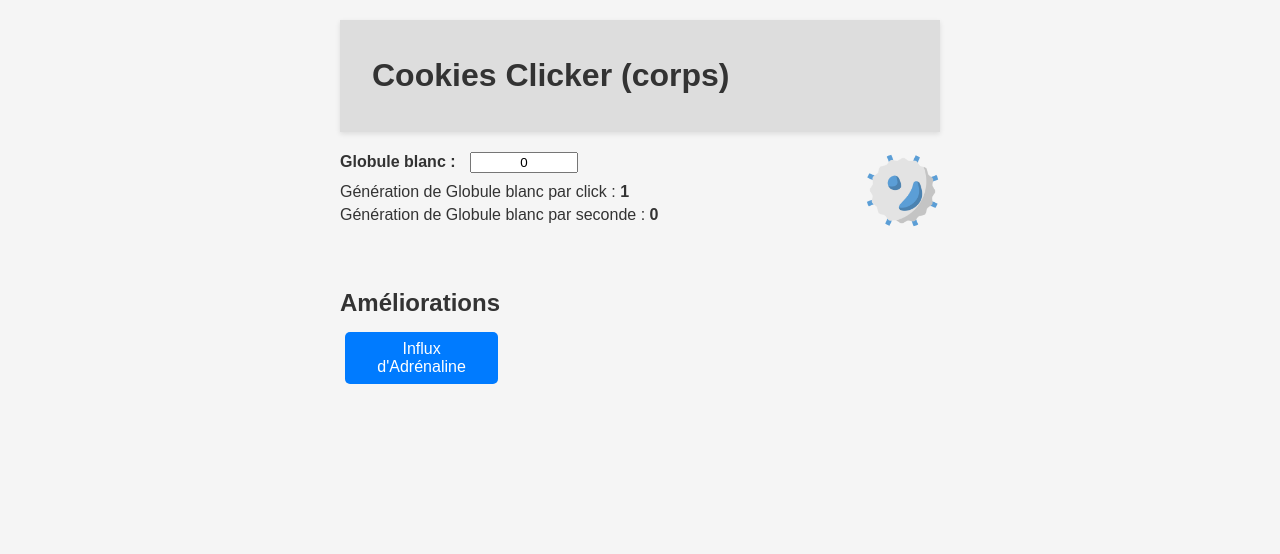
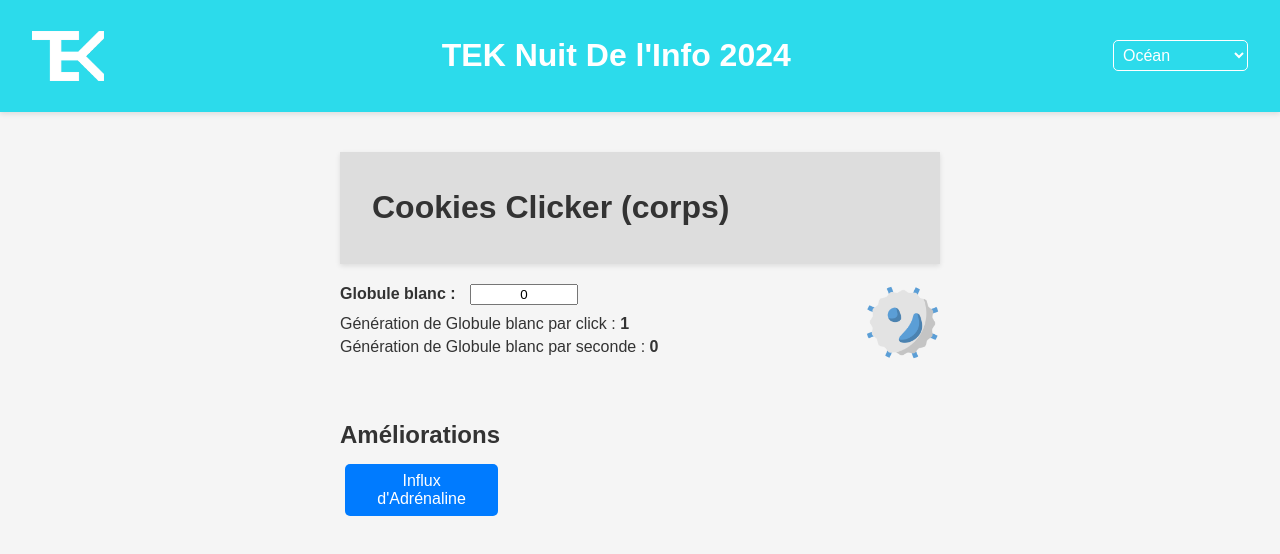
Before and after one commit to Sprocq/TEK_ndi_2024, a React (Vite) app: page /CookiesClicker in a window 1280 px wide. Shown: the top 554 px of the page. Built offline with nearby package versions, Linux system fonts and the light colour scheme.

Commit message:
Header cookieclicker

```diff
--- a/src/CookiesClicker.css
+++ b/src/CookiesClicker.css
@@ -1,3 +1,11 @@
+.header h1 {
+  cursor: pointer;
+}
+
+.header img {
+  cursor: pointer;
+}
+
 .cookies-clicker {
   font-family: Arial, sans-serif;
   padding: 20px;
--- a/src/pages/CookiesClicker.tsx
+++ b/src/pages/CookiesClicker.tsx
@@ -1,8 +1,28 @@
 import React, { useState, useEffect } from "react";
 import cookies from "../data/cookies.json";
 import "../CookiesClicker.css";
+import logo from '../images/tek.png'; // Ajout du logo
+import { useNavigate } from "react-router-dom";  // Assurez-vous que `useNavigate` est importé correctement
 
-const idTheme: number = 0;
+const CookiesClicker: React.FC = () => {
+  const [theme, setTheme] = useState<'corps' | 'ocean' | 'cyber'>('ocean');
+  const [idTheme, setIdTheme] = useState<number>(0);  // Ajoute un état pour idTheme
+  const navigate = useNavigate(); // Déplacez l'appel à useNavigate ici, dans le composant
+
+  // Fonction pour aller à la page d'accueil
+  const handleGoToHome = () => {
+    navigate('/'); // Redirige vers la page d'accueil
+  };
+
+  // Gérer le changement de thème
+  const handleThemeChange = (e: React.ChangeEvent<HTMLSelectElement>) => {
+    const selectedTheme = e.target.value as 'corps' | 'ocean' | 'cyber';
+    setTheme(selectedTheme);
+
+    // Mettre à jour l'idTheme en fonction du thème choisi
+    const themeIndex = cookies.lstThemes.findIndex((t) => t.nomTheme === selectedTheme);
+    setIdTheme(themeIndex); // Mettre à jour l'idTheme avec l'index du thème choisi
+  };
 
   const partieObject = {
     idTheme: idTheme,
@@ -25,7 +45,6 @@
 
   function updateCps(idEvenement: number) {
     let cps = partieObject.cps;
-  // récuperer l'evenement
     const evenement = cookies.lstEvenement.find(
       (evenement) => evenement.idEvenement === idEvenement
     );
@@ -71,14 +90,14 @@
 
   let production = [1, 0];
 
-let theme = cookies.lstThemes[idTheme];
+  // Utilise idTheme pour accéder au thème choisi
+  let themeData = cookies.lstThemes[idTheme];
 
-let nomIndex = theme.lstNomBonus.findIndex(
+  let nomIndex = themeData.lstNomBonus.findIndex(
     (evenement) => evenement.idBonus === partieObject.lstEvenement[0].idEvenement
   );
-let nomBouton = [theme.lstNomBonus[nomIndex].nom];
+  let nomBouton = [themeData.lstNomBonus[nomIndex].nom];
 
-const CookiesClicker: React.FC = () => {
   const [count, setCount] = useState<number>(0);
 
   const evenements = cookies.lstEvenement;
@@ -89,12 +108,12 @@
       niveau: 1,
       prix: evenements[partieObject.lstEvenement.length].prix,
     });
-    nomIndex = theme.lstNomBonus.findIndex(
+    nomIndex = themeData.lstNomBonus.findIndex(
       (evenement) =>
         evenement.idBonus ===
         partieObject.lstEvenement[partieObject.lstEvenement.length].idEvenement
     );
-    nomBouton.push(theme.lstNomBonus[nomIndex].nom);
+    nomBouton.push(themeData.lstNomBonus[nomIndex].nom);
   }
 
   let evenementsAchetables = [];
@@ -123,35 +142,44 @@
       }
     }, 1000);
 
-    // Nettoyage de l'intervalle lorsque le composant est démonté
     return () => clearInterval(interval);
   }, []);
 
   partieObject.score = count;
 
   return (
+    <div className="cookiesClicker">
+      {/* Header */}
+      <header className={`header ${theme}`}>
+        <img src={logo} alt="Logo TEK" className="logo" onClick={handleGoToHome} />
+        <h1 onClick={handleGoToHome}>TEK Nuit De l'Info 2024</h1>
+        <select value={theme} onChange={handleThemeChange} className="theme-select">
+          <option value="corps">Corps Humain</option>
+          <option value="ocean">Océan</option>
+          <option value="cyber">Cyber</option>
+        </select>
+      </header>
       <div className="cookies-clicker">
         <div className="header">
-        <h1>Cookies Clicker ({theme.nomTheme})</h1>
+          <h1>Cookies Clicker ({themeData.nomTheme})</h1>
         </div>
         <div className="cookie-info">
           <div className="stats">
             <label>
-            {theme.cookie} : <span></span>
+              {themeData.cookie} : <span></span>
               <input type="text" value={count} readOnly />
             </label>
             <p>
-            Génération de {theme.cookie} par click :{" "}
+              Génération de {themeData.cookie} par click :{" "}
               <b>{partieObject.clickValue}</b>
             </p>
             <p>
-            Génération de {theme.cookie} par seconde : <b>{partieObject.cps}</b>
+              Génération de {themeData.cookie} par seconde : <b>{partieObject.cps}</b>
             </p>
           </div>
           <div className="button-container">
-          {/* <button onClick={handleClick}>Augmenter</button> */}
             <img
-            src={"../src/img/" + theme.image}
+              src={"../src/img/" + themeData.image}
               alt="cookie"
               className="cookie"
               onClick={handleClick}
@@ -206,6 +234,7 @@
           ))}
         </div>
       </div>
+    </div>
   );
 };
 
```
Lines whose indentation alone changed are shown as unchanged.
